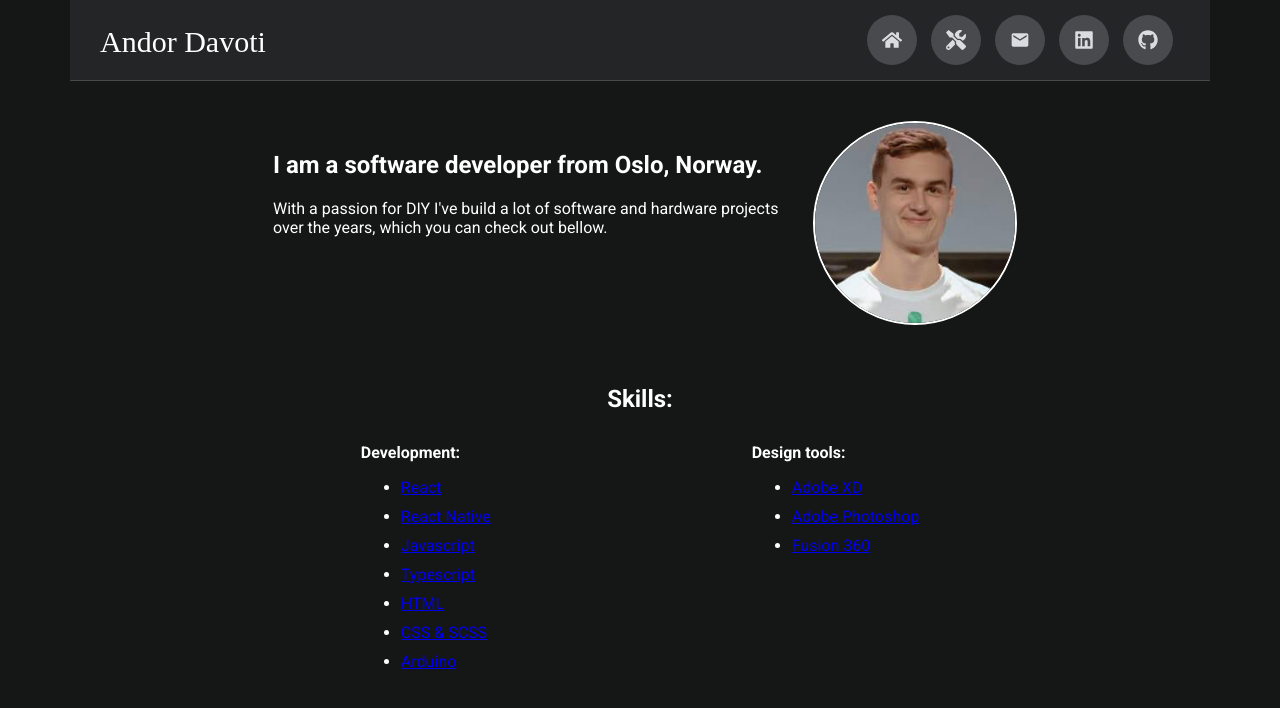
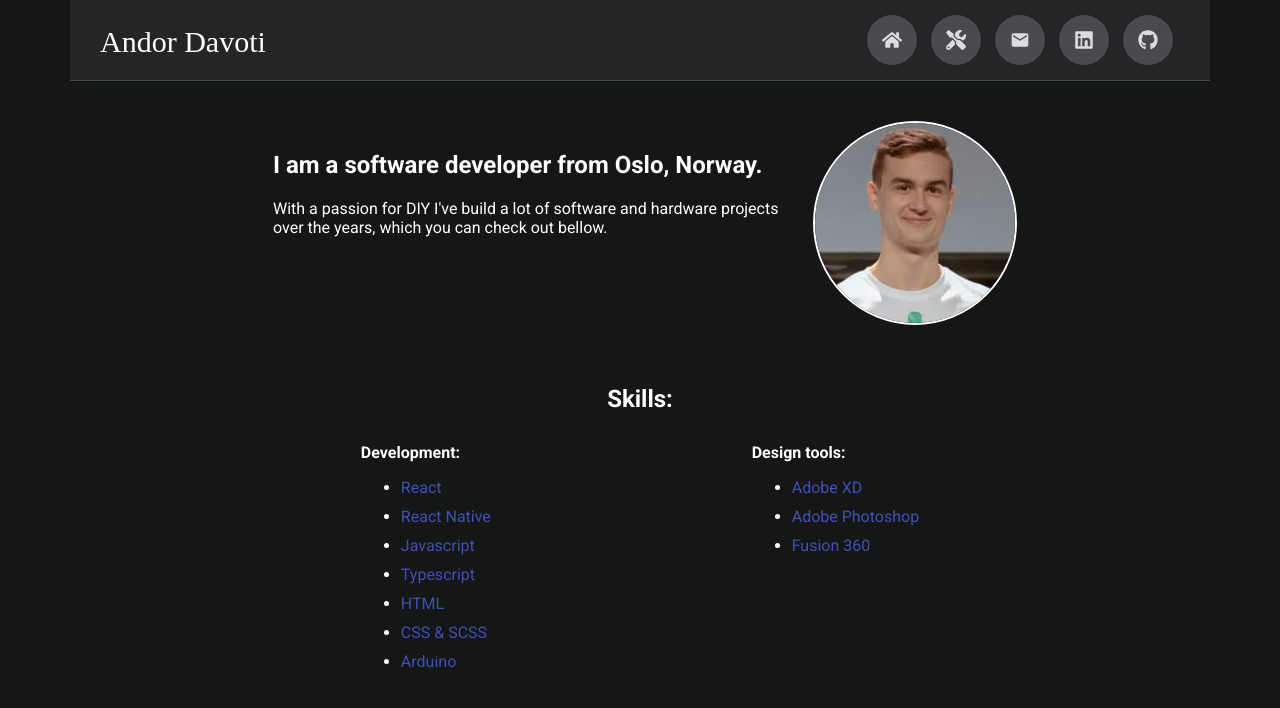
Before and after one commit to andordavoti/personal-website, a React (Create React App) app: page / in a window 1280 px wide. Shown: the top 708 px of the page. Built offline with nearby package versions, Linux system fonts and the light colour scheme; a web font is replaced by a local one.

Commit message:
replaced a tag with material UI Link component

```diff
--- a/src/components/Skills/skills.component.tsx
+++ b/src/components/Skills/skills.component.tsx
@@ -9,6 +9,8 @@ import {
     SkillListItem,
 } from './skills.styles';
 
+import Link from '@material-ui/core/Link';
+
 const Skills = () => {
     return (
         <SkillsWrapper>
@@ -19,43 +21,43 @@ const Skills = () => {
                     <SkillsUnderTitle>Development:</SkillsUnderTitle>
                     <SkillsList>
                         <SkillListItem>
-                            <a rel="noopener noreferrer" target="_blank" href="https://reactjs.org/">
+                            <Link rel="noopener noreferrer" target="_blank" href="https://reactjs.org/">
                                 React
-                            </a>
+                            </Link>
                         </SkillListItem>
                         <SkillListItem>
-                            <a rel="noopener noreferrer" target="_blank" href="https://reactnative.dev/">
+                            <Link rel="noopener noreferrer" target="_blank" href="https://reactnative.dev/">
                                 React Native
-                            </a>
+                            </Link>
                         </SkillListItem>
                         <SkillListItem>
-                            <a
+                            <Link
                                 rel="noopener noreferrer"
                                 target="_blank"
                                 href="https://developer.mozilla.org/en-US/docs/Web/JavaScript"
                             >
                                 Javascript
-                            </a>
+                            </Link>
                         </SkillListItem>
                         <SkillListItem>
-                            <a rel="noopener noreferrer" target="_blank" href="https://www.typescriptlang.org/">
+                            <Link rel="noopener noreferrer" target="_blank" href="https://www.typescriptlang.org/">
                                 Typescript
-                            </a>
+                            </Link>
                         </SkillListItem>
                         <SkillListItem>
-                            <a rel="noopener noreferrer" target="_blank" href="https://www.w3.org/html/">
+                            <Link rel="noopener noreferrer" target="_blank" href="https://www.w3.org/html/">
                                 HTML
-                            </a>
+                            </Link>
                         </SkillListItem>
                         <SkillListItem>
-                            <a rel="noopener noreferrer" target="_blank" href="https://sass-lang.com/">
+                            <Link rel="noopener noreferrer" target="_blank" href="https://sass-lang.com/">
                                 CSS &amp; SCSS
-                            </a>
+                            </Link>
                         </SkillListItem>
                         <SkillListItem>
-                            <a rel="noopener noreferrer" target="_blank" href="https://www.arduino.cc/">
+                            <Link rel="noopener noreferrer" target="_blank" href="https://www.arduino.cc/">
                                 Arduino
-                            </a>
+                            </Link>
                         </SkillListItem>
                     </SkillsList>
                 </SkillsListWrapper>
@@ -64,27 +66,31 @@ const Skills = () => {
                     <SkillsUnderTitle>Design tools:</SkillsUnderTitle>
                     <SkillsList>
                         <SkillListItem>
-                            <a rel="noopener noreferrer" target="_blank" href="https://www.adobe.com/products/xd.html">
+                            <Link
+                                rel="noopener noreferrer"
+                                target="_blank"
+                                href="https://www.adobe.com/products/xd.html"
+                            >
                                 Adobe XD
-                            </a>
+                            </Link>
                         </SkillListItem>
                         <SkillListItem>
-                            <a
+                            <Link
                                 rel="noopener noreferrer"
                                 target="_blank"
                                 href="https://www.adobe.com/products/photoshop.html"
                             >
                                 Adobe Photoshop
-                            </a>
+                            </Link>
                         </SkillListItem>
                         <SkillListItem>
-                            <a
+                            <Link
                                 rel="noopener noreferrer"
                                 target="_blank"
                                 href="https://www.autodesk.com/products/fusion-360/overview"
                             >
                                 Fusion 360
-                            </a>
+                            </Link>
                         </SkillListItem>
                     </SkillsList>
                 </SkillsListWrapper>
```
